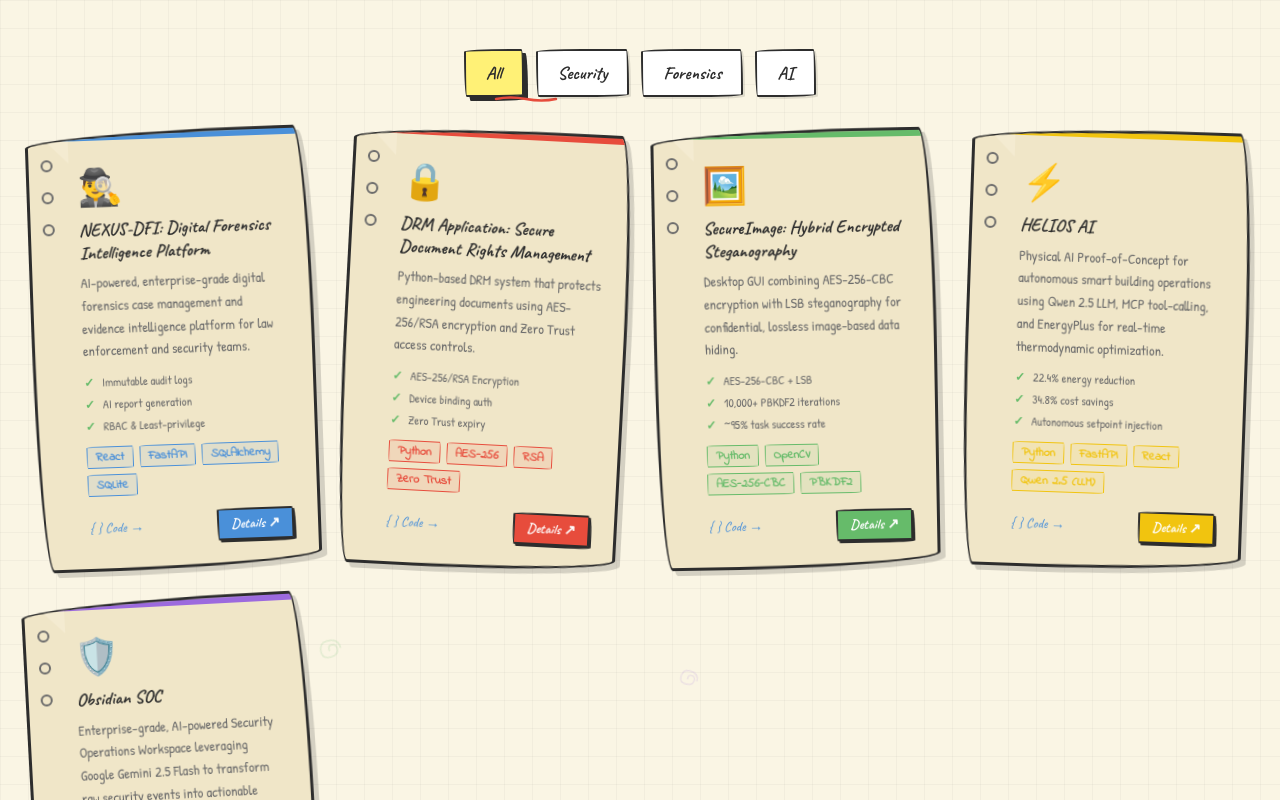
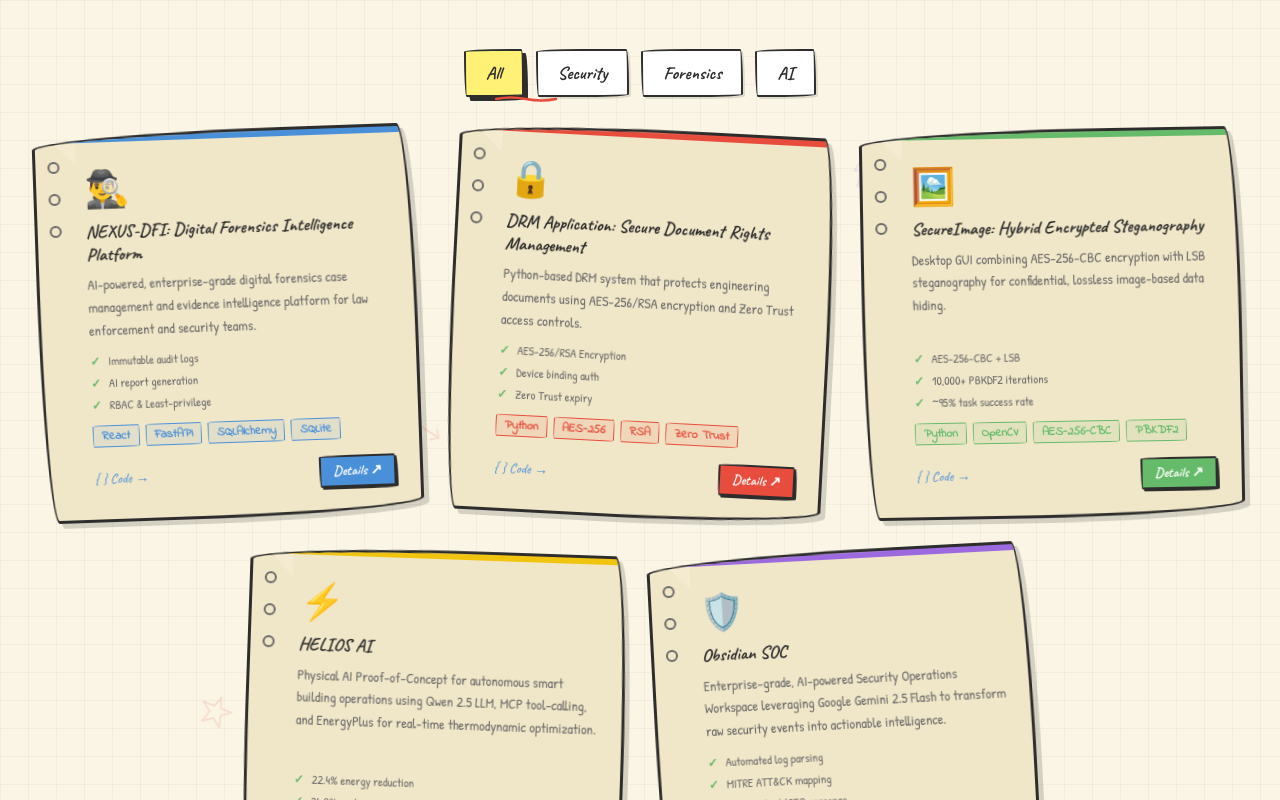
Before and after one commit to Charan291005/My-Portfolio, a Next.js app: page / in a window 1280 px wide. Shown: the part 4200-5000 px from the top of the page. Built offline with nearby package versions, Linux system fonts and the light colour scheme.

Commit message:
Fix grid layout for projects

```diff
--- a/components/Projects.tsx
+++ b/components/Projects.tsx
@@ -146,12 +146,13 @@ export default function Projects() {
         </motion.div>
 
         {/* Projects Grid */}
-        <motion.div layout className="grid md:grid-cols-2 lg:grid-cols-2 xl:grid-cols-4 gap-7 mt-6">
+        <motion.div layout className="flex flex-wrap justify-center gap-8 mt-8">
           <AnimatePresence mode="popLayout">
             {filtered.map((project, index) => (
               <motion.div
                 key={project.title}
                 layout
+                className="w-full sm:w-[380px] shrink-0"
                 initial={{ opacity: 0, y: 40, rotate: project.rotation }}
                 animate={{ opacity: 1, y: 0, rotate: project.rotation }}
                 exit={{ opacity: 0, scale: 0.8 }}
```
Also changed, not shown: 4 other files (tests, documents, lock files or other folders).
